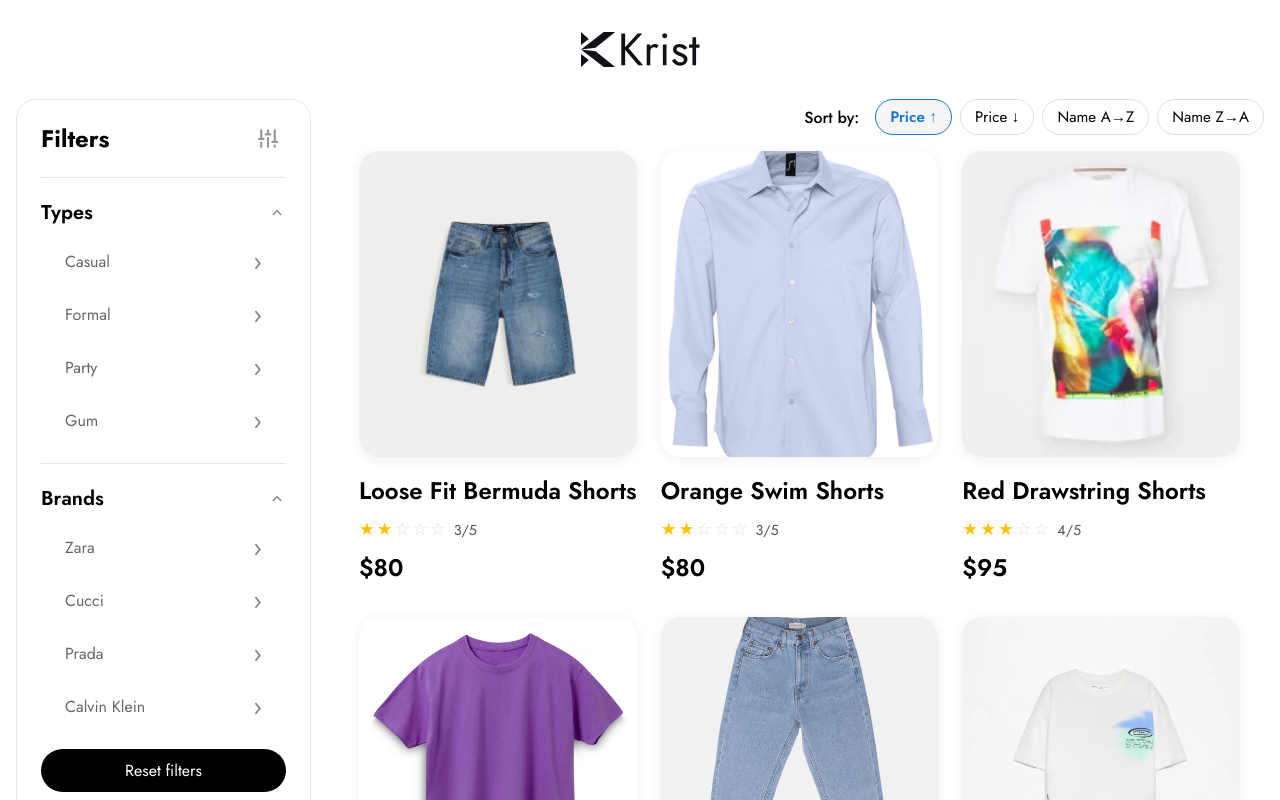
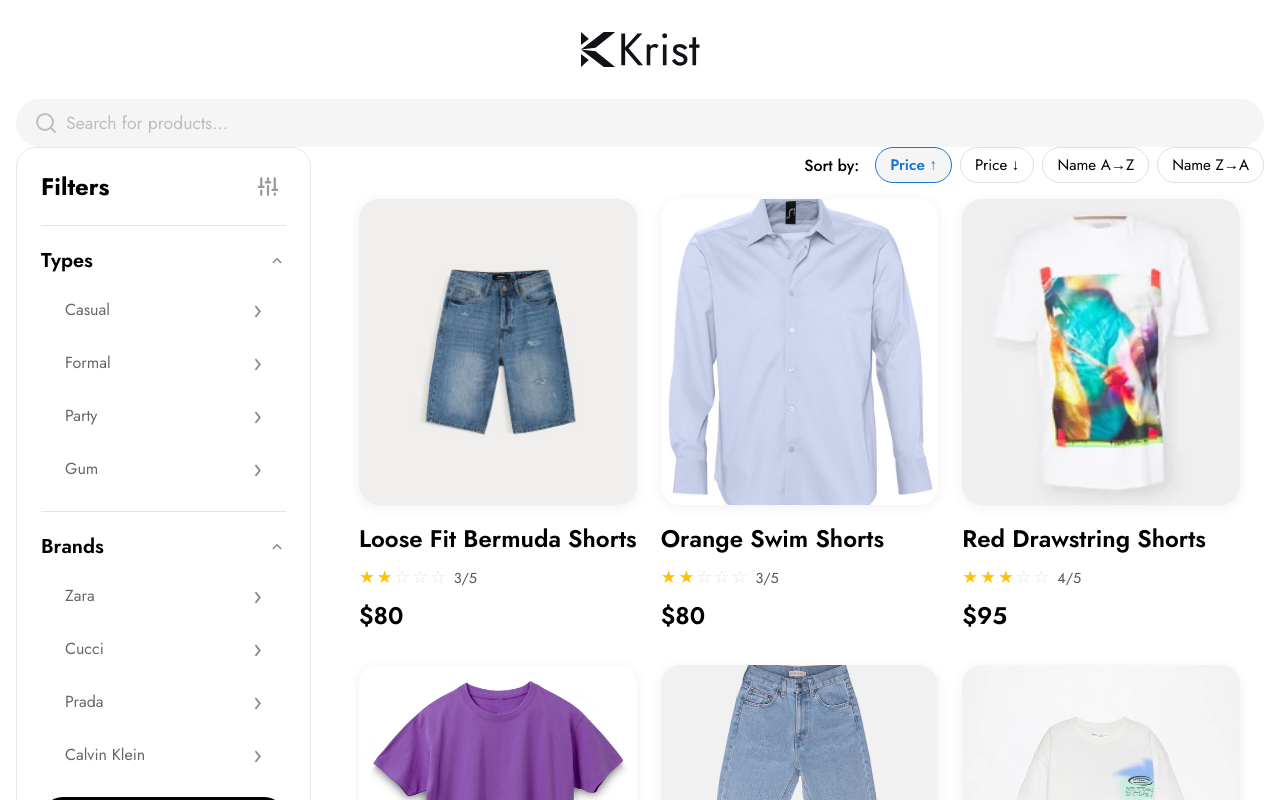
Before and after one commit to VitaliiSoloninko/angular-krist-shop, an Angular app: page /product-catalog in a window 1280 px wide. Shown: the top 800 px of the page. Built offline with nearby package versions, Linux system fonts and the light colour scheme; a web font is replaced by a local one.

Commit message:
feat(search): add product search feature

```diff
--- /dev/null
+++ b/src/app/features/product/product-search/product-search.component.html
@@ -0,0 +1,5 @@
+<app-search-input
+  [placeholder]="'Search for products...'"
+  [value]="searchValue"
+  (valueChange)="onSearchChange($event)"
+></app-search-input>
--- /dev/null
+++ b/src/app/features/product/product-search/product-search.component.scss
@@ -0,0 +1,4 @@
+:host {
+  display: block;
+  width: 100%;
+}
--- /dev/null
+++ b/src/app/features/product/product-search/product-search.component.ts
@@ -0,0 +1,19 @@
+import { Component, EventEmitter, Output } from '@angular/core';
+import { SearchInputComponent } from '../../../shared/ui/search-input/search-input.component';
+
+@Component({
+  selector: 'app-product-search',
+  imports: [SearchInputComponent],
+  templateUrl: './product-search.component.html',
+  styleUrl: './product-search.component.scss',
+})
+export class ProductSearchComponent {
+  searchValue = '';
+
+  @Output() search = new EventEmitter<string>();
+
+  onSearchChange(value: string) {
+    this.searchValue = value;
+    this.search.emit(value);
+  }
+}
--- a/src/app/pages/product-catalog-page/product-catalog-page.component.html
+++ b/src/app/pages/product-catalog-page/product-catalog-page.component.html
@@ -1 +1,2 @@
+<app-product-search></app-product-search>
 <app-products-catalog></app-products-catalog>
--- a/src/app/pages/product-catalog-page/product-catalog-page.component.ts
+++ b/src/app/pages/product-catalog-page/product-catalog-page.component.ts
@@ -1,9 +1,10 @@
 import { Component } from '@angular/core';
 import { ProductsCatalogComponent } from '../../widgets/products-catalog/products-catalog.component';
+import { ProductSearchComponent } from '../../features/product/product-search/product-search.component';
 
 @Component({
   selector: 'app-product-catalog-page',
-  imports: [ProductsCatalogComponent],
+  imports: [ProductsCatalogComponent, ProductSearchComponent],
   templateUrl: './product-catalog-page.component.html',
   styleUrl: './product-catalog-page.component.scss',
 })
--- /dev/null
+++ b/src/app/shared/ui/search-input/search-input.component.html
@@ -0,0 +1,17 @@
+<div class="search-input">
+  <span class="search-icon">
+    <!-- SVG иконка лупы -->
+    <svg width="24" height="24" fill="none" stroke="#bdbdbd" stroke-width="2" stroke-linecap="round" stroke-linejoin="round">
+      <circle cx="11" cy="11" r="8"/>
+      <line x1="21" y1="21" x2="16.65" y2="16.65"/>
+    </svg>
+  </span>
+  <input
+    type="text"
+    [placeholder]="placeholder"
+    [value]="value"
+    (input)="onInput($event)"
+    class="search-field"
+    autocomplete="off"
+  />
+</div>
--- /dev/null
+++ b/src/app/shared/ui/search-input/search-input.component.scss
@@ -0,0 +1,30 @@
+.search-input {
+  display: flex;
+  align-items: center;
+  background: #f5f5f5;
+  border-radius: 32px;
+  padding: 0 18px;
+  height: 48px;
+  width: 100%;
+  box-sizing: border-box;
+}
+
+.search-icon {
+  display: flex;
+  align-items: center;
+  margin-right: 8px;
+}
+
+.search-field {
+  border: none;
+  background: transparent;
+  outline: none;
+  font-size: 1.1rem;
+  color: #333;
+  width: 100%;
+  padding: 10px 0;
+  &::placeholder {
+    color: #bdbdbd;
+    opacity: 1;
+  }
+}
--- /dev/null
+++ b/src/app/shared/ui/search-input/search-input.component.ts
@@ -0,0 +1,18 @@
+import { Component, EventEmitter, Input, Output } from '@angular/core';
+
+@Component({
+  selector: 'app-search-input',
+  imports: [],
+  templateUrl: './search-input.component.html',
+  styleUrl: './search-input.component.scss',
+})
+export class SearchInputComponent {
+  @Input() placeholder: string = 'Search for products...';
+  @Input() value: string = '';
+  @Output() valueChange = new EventEmitter<string>();
+
+  onInput(event: Event) {
+    const input = event.target as HTMLInputElement;
+    this.valueChange.emit(input.value);
+  }
+}
```
Also changed, not shown: 2 other files (tests, documents, lock files or other folders).
